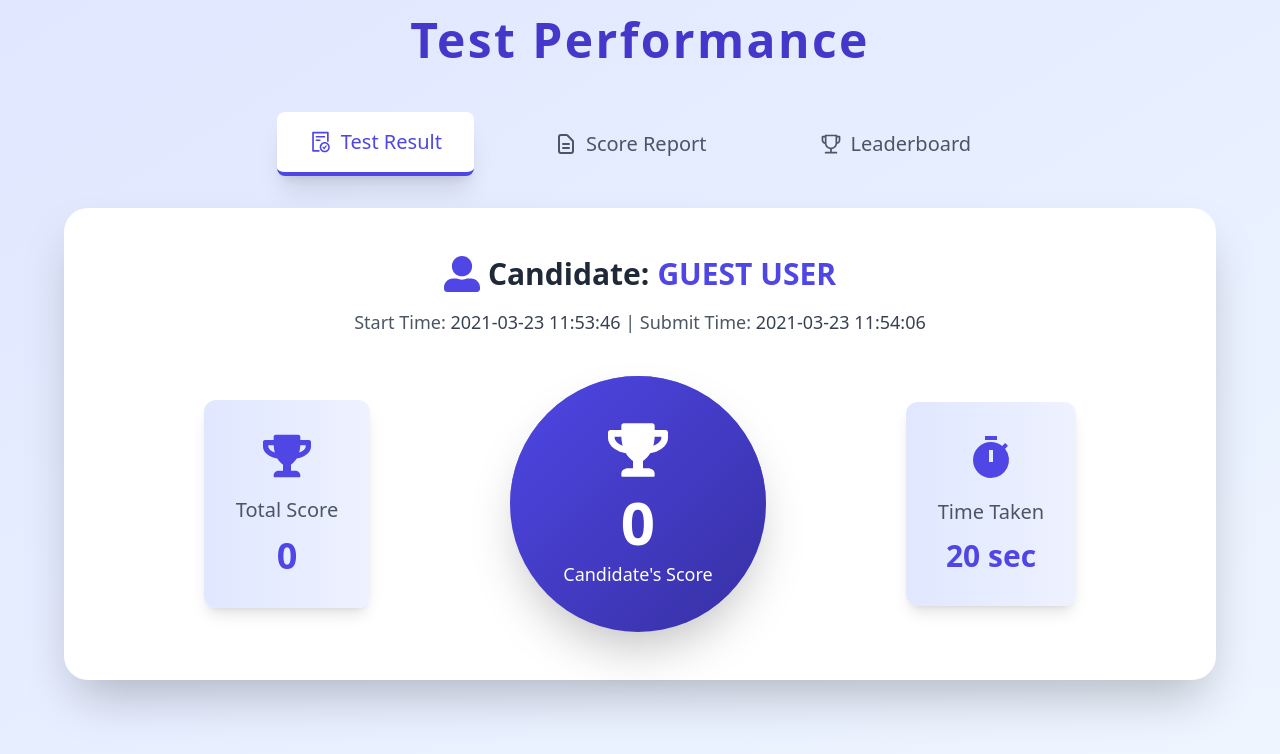
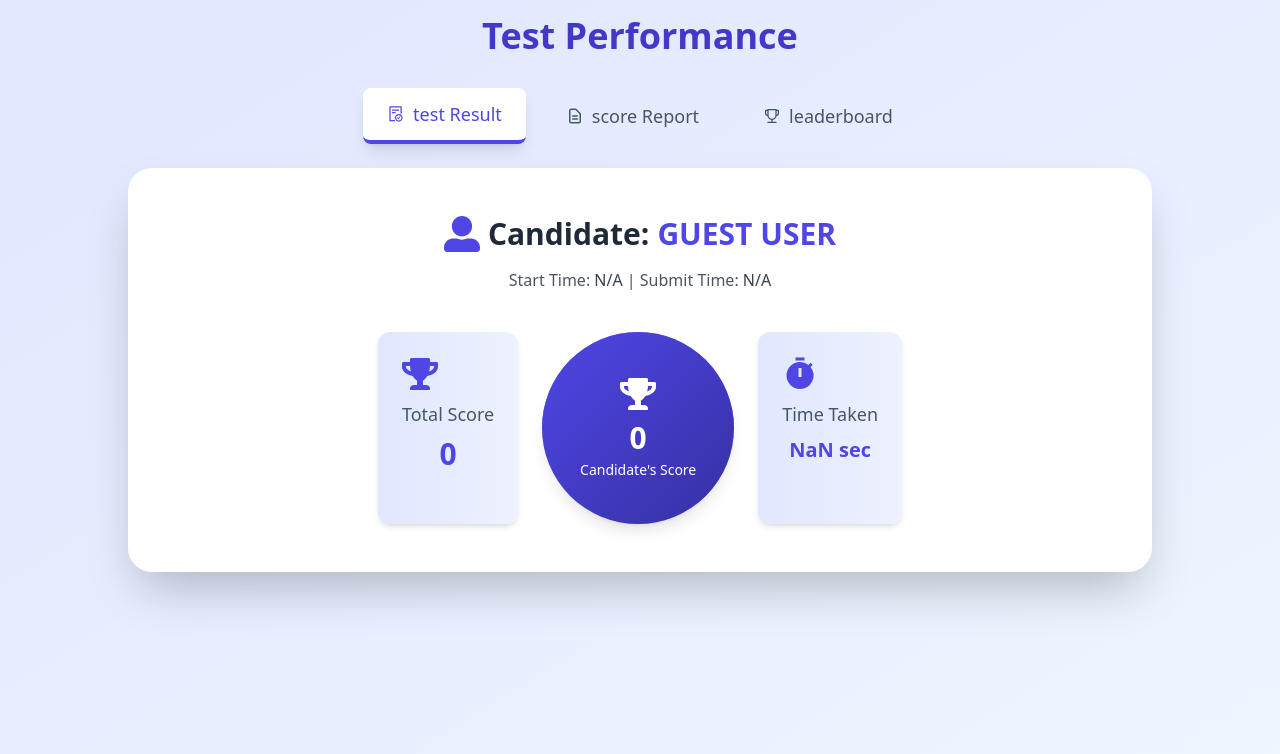
Before and after one commit to sarthak2685/mock-test-management, a React (Create React App) app in the folder frontend/: page /analysis in a window 1280 px wide. Shown: the top 754 px of the page. Built offline with nearby package versions, Linux system fonts and the light colour scheme; what react-mathquill would draw is missing.

Commit message:
free mock
update

```diff
--- a/frontend/src/components/Home/FreeMock/Analysis.jsx
+++ b/frontend/src/components/Home/FreeMock/Analysis.jsx
@@ -1,74 +1,77 @@
-import React, { useState,useEffect } from "react";
+import React, { useState, useEffect } from "react";
 import { FaTrophy, FaUserAlt } from "react-icons/fa";
 import { MdTimer } from "react-icons/md";
 import { HiOutlineDocumentText } from "react-icons/hi";
 import { AiOutlineFileDone, AiOutlineTrophy } from "react-icons/ai";
 
-
 const Analysis = () => {
   const [activeTab, setActiveTab] = useState("testResult");
   const [correctAnswers, setCorrectAnswers] = useState(null);
   const [wrongAnswers, setWrongAnswers] = useState(null);
+  const [analysisData, setAnalysisData] = useState(null);
 
-    // Use useEffect to load data from localStorage when the component mounts
   useEffect(() => {
     const storedCorrectAnswers = localStorage.getItem("correctAnswers");
     const storedWrongAnswers = localStorage.getItem("wrongAnswers");
-      const storedTotalQuestion = localStorage.getItem("totalQuestion");
-      // Log the values to the console
-  console.log("Stored Correct Answers:", storedCorrectAnswers);
-  console.log("Stored Wrong Answers:", storedWrongAnswers);
-  console.log("Stored Total Question:", storedTotalQuestion);
 
-      // Set the values into state
     if (storedCorrectAnswers !== null && storedWrongAnswers !== null) {
-        setCorrectAnswers(Number(storedCorrectAnswers)); // Ensure the value is a number
-        setWrongAnswers(Number(storedWrongAnswers)); // Ensure the value is a number
+      setCorrectAnswers(Number(storedCorrectAnswers));
+      setWrongAnswers(Number(storedWrongAnswers));
     }
   }, []);
 
-    console.log("Correct Answers:", correctAnswers);
-  console.log("Wrong Answers:", wrongAnswers);
-    const totalScore = (correctAnswers + wrongAnswers) * 4 ;
-const CandidateScore = (correctAnswers * 4 )-(wrongAnswers);
+  const startTime = localStorage.getItem("start_time") || "N/A";
+  const endTime = localStorage.getItem("end_time") || "N/A";
+
+  const totalScore = (correctAnswers + wrongAnswers) * 4;
+  const CandidateScore = correctAnswers * 4 - wrongAnswers;
+  const parseDate = (str) => {
+    const formattedStr = str
+      .replace("_", " ")
+      .replace(
+        /(\d{2})-(\d{2})-(\d{4}) (\d{2}):(\d{2}):(\d{2})/,
+        "$3-$2-$1T$4:$5:$6"
+      );
+    return new Date(formattedStr);
+  };
+  // Convert the start and end times to Date objects
+  const startDate = parseDate(startTime);
+  const endDate = parseDate(endTime);
+  // Calculate the difference in milliseconds and convert to seconds
+  const diffInSeconds = Math.floor((endDate - startDate) / 1000);
+  const averageMarksData = analysisData?.average_marks_by_subject || [];
 
   const renderContent = () => {
     switch (activeTab) {
       case "testResult":
         return (
-          <div className="bg-white p-8 sm:p-12 rounded-3xl shadow-2xl transition-all duration-500 transform hover:scale-105">
-            <div className="text-center mb-10">
-              <h3 className="text-2xl sm:text-3xl font-semibold text-gray-800 flex items-center justify-center mb-4">
-                <FaUserAlt className="text-indigo-600 text-3xl sm:text-4xl mr-2" />
+          <div className="bg-white p-4 md:p-8 lg:p-12 rounded-3xl shadow-2xl transition-all duration-500 transform hover:scale-105">
+            <div className="text-center mb-6 md:mb-8 lg:mb-10">
+              <h3 className="text-lg md:text-2xl lg:text-3xl font-semibold text-gray-800 flex items-center justify-center mb-2 md:mb-3 lg:mb-4">
+                <FaUserAlt className="text-indigo-600 text-2xl md:text-3xl lg:text-4xl mr-2" />
                 Candidate:{" "}
-                <span className="text-indigo-600 ml-2 font-bold">GUEST USER</span>
+                <span className="text-indigo-600 ml-2 font-bold">
+                  GUEST USER
+                </span>
               </h3>
-              <p className="text-gray-600 text-base sm:text-lg">
+              <p className="text-gray-600 text-sm sm:text-base">
                 Start Time:{" "}
-                <span className="font-medium text-gray-700">
-                  2021-03-23 11:53:46
-                </span>{" "}
-                | Submit Time:{" "}
-                <span className="font-medium text-gray-700">
-                  2021-03-23 11:54:06
-                </span>
+                <span className="font-medium text-gray-700">{startTime}</span> |
+                Submit Time:{" "}
+                <span className="font-medium text-gray-700">{endTime}</span>
               </p>
             </div>
-            <div className="flex justify-evenly items-center space-x-8 sm:space-x-12">
-              <div className="text-center p-6 sm:p-8 bg-gradient-to-r from-indigo-100 to-indigo-50 rounded-xl shadow-lg transform hover:scale-105 transition-all duration-500">
-                <FaTrophy className="text-indigo-600 text-4xl sm:text-5xl mx-auto mb-4" />
-                <p className="text-lg sm:text-xl text-gray-600 mb-3 font-medium">
+            <div className="flex flex-wrap justify-center gap-6">
+              <div className="text-center p-4 sm:p-6 bg-gradient-to-r from-indigo-100 to-indigo-50 rounded-xl shadow-md transform hover:scale-105 transition-all duration-500">
+                <FaTrophy className="text-indigo-600 text-3xl sm:text-4xl mb-2" />
+                <p className="text-sm sm:text-lg font-medium text-gray-600 mb-2">
                   Total Score
                 </p>
-                <p className="text-3xl sm:text-4xl font-bold text-indigo-600">
+                <p className="text-2xl sm:text-3xl font-bold text-indigo-600">
                   {totalScore}
                 </p>
-
-
-
-
               </div>
-              <div className="relative w-48 sm:w-64 h-48 sm:h-64">
+              <div className="relative w-28 h-28 sm:w-36 sm:h-36 md:w-48 md:h-48">
                 <div className="absolute w-full h-full rounded-full border-8 border-indigo-200"></div>
                 <div
                   className="absolute w-full h-full rounded-full border-8 border-indigo-500 animate-pulse"
@@ -76,46 +79,32 @@ const CandidateScore = (correctAnswers * 4 )-(wrongAnswers);
                     clipPath: "polygon(50% 0%, 100% 0, 100% 50%, 0% 50%, 0 0%)",
                   }}
                 ></div>
-                <div className="absolute top-0 left-0 w-full h-full flex flex-col justify-center items-center bg-gradient-to-br from-indigo-600 to-indigo-800 text-white rounded-full shadow-2xl transform hover:scale-110 transition-all">
-                  <FaTrophy className="text-white text-5xl sm:text-6xl mb-3" />
-                  <p className="text-4xl sm:text-6xl font-extrabold">{CandidateScore}</p>
-                  <p className="text-sm sm:text-lg mt-2 font-medium">
+                <div className="absolute top-0 left-0 w-full h-full flex flex-col justify-center items-center bg-gradient-to-br from-indigo-600 to-indigo-800 text-white rounded-full shadow-lg transform hover:scale-110 transition-all">
+                  <FaTrophy className="text-white text-3xl sm:text-4xl mb-2" />
+                  <p className="text-2xl sm:text-3xl font-extrabold">
+                    {CandidateScore}
+                  </p>
+                  <p className="text-xs sm:text-sm mt-1 font-medium">
                     Candidate's Score
                   </p>
                 </div>
-
-
-
               </div>
-              <div className="text-center p-6 sm:p-8 bg-gradient-to-r from-indigo-100 to-indigo-50 rounded-xl shadow-lg transform hover:scale-105 transition-all duration-500">
-                <MdTimer className="text-indigo-600 text-4xl sm:text-5xl mx-auto mb-4" />
-                <p className="text-lg sm:text-xl text-gray-600 mb-3 font-medium">
+              <div className="text-center p-4 sm:p-6 bg-gradient-to-r from-indigo-100 to-indigo-50 rounded-xl shadow-md transform hover:scale-105 transition-all duration-500">
+                <MdTimer className="text-indigo-600 text-3xl sm:text-4xl mb-2" />
+                <p className="text-sm sm:text-lg font-medium text-gray-600 mb-2">
                   Time Taken
                 </p>
-                <p className="text-2xl sm:text-3xl font-bold text-indigo-600">
-                  20 sec
+                <p className="text-lg sm:text-xl font-bold text-indigo-600">
+                  {diffInSeconds} sec
                 </p>
               </div>
             </div>
-
-
-
-
-
-
-
-
-
-
-
-
-
           </div>
         );
       case "scoreReport":
         return (
-          <div className="bg-white p-8 sm:p-12 rounded-3xl shadow-2xl transition-all duration-500 transform hover:scale-105">
-            <h3 className="text-2xl sm:text-3xl font-semibold text-gray-800">
+          <div className="bg-white p-6 sm:p-8 rounded-3xl shadow-lg">
+            <h3 className="text-xl sm:text-2xl font-semibold text-gray-800">
               Score Report
             </h3>
             <p className="text-gray-600 mt-4">
@@ -126,8 +115,8 @@ const CandidateScore = (correctAnswers * 4 )-(wrongAnswers);
         );
       case "leaderboard":
         return (
-          <div className="bg-white p-8 sm:p-12 rounded-3xl shadow-2xl transition-all duration-500 transform hover:scale-105">
-            <h3 className="text-2xl sm:text-3xl font-semibold text-gray-800">
+          <div className="bg-white p-6 sm:p-8 rounded-3xl shadow-lg">
+            <h3 className="text-xl sm:text-2xl font-semibold text-gray-800">
               Leaderboard
             </h3>
             <p className="text-gray-600 mt-4">
@@ -143,127 +132,38 @@ const CandidateScore = (correctAnswers * 4 )-(wrongAnswers);
 
   return (
     <div className="w-full min-h-screen bg-gradient-to-tl from-blue-50 to-indigo-100 p-4">
-      <div className="w-full max-w-7xl mx-auto text-center font-sans text-gray-800 p-12">
-        <h2 className="text-4xl sm:text-5xl font-extrabold text-indigo-700 mb-12 -mt-12 tracking-wider">
+      <div className="max-w-screen-lg mx-auto text-center">
+        <h2 className="text-3xl sm:text-4xl font-extrabold text-indigo-700 mb-8">
           Test Performance
         </h2>
-        <div className="flex justify-center space-x-6 sm:space-x-12 mb-8">
+        <div className="flex justify-center flex-wrap gap-4 mb-6">
+          {["testResult", "scoreReport", "leaderboard"].map((tab) => (
             <span
-            onClick={() => setActiveTab("testResult")}
-            className={`px-6 sm:px-8 py-4 cursor-pointer text-lg sm:text-xl font-medium flex items-center transition-all duration-500 transform hover:scale-105 rounded-lg hover:bg-indigo-50 ${
-              activeTab === "testResult"
-                ? "text-indigo-600 border-b-4 border-indigo-600 bg-white shadow-xl"
+              key={tab}
+              onClick={() => setActiveTab(tab)}
+              className={`px-4 py-2 sm:px-6 sm:py-3 cursor-pointer text-sm sm:text-lg font-medium flex items-center transition-all duration-300 transform rounded-lg ${
+                activeTab === tab
+                  ? "text-indigo-600 border-b-4 border-indigo-600 bg-white shadow-lg"
                   : "text-gray-600 hover:text-indigo-600"
               }`}
             >
-            <AiOutlineFileDone className="mr-2 text-xl sm:text-2xl" /> Test
-            Result
+              {tab === "testResult" && (
+                <AiOutlineFileDone className="mr-2 text-lg" />
+              )}
+              {tab === "scoreReport" && (
+                <HiOutlineDocumentText className="mr-2 text-lg" />
+              )}
+              {tab === "leaderboard" && (
+                <AiOutlineTrophy className="mr-2 text-lg" />
+              )}
+              {tab.replace(/([A-Z])/g, " $1")}
             </span>
-          <span
-            onClick={() => setActiveTab("scoreReport")}
-            className={`px-6 sm:px-8 py-4 cursor-pointer text-lg sm:text-xl font-medium flex items-center transition-all duration-500 transform hover:scale-105 rounded-lg hover:bg-indigo-50 ${
-              activeTab === "scoreReport"
-                ? "text-indigo-600 border-b-4 border-indigo-600 bg-white shadow-xl"
-                : "text-gray-600 hover:text-indigo-600"
-            }`}
-          >
-            <HiOutlineDocumentText className="mr-2 text-xl sm:text-2xl" /> Score
-            Report
-          </span>
-          <span
-            onClick={() => setActiveTab("leaderboard")}
-            className={`px-6 sm:px-8 py-4 cursor-pointer text-lg sm:text-xl font-medium flex items-center transition-all duration-500 transform hover:scale-105 rounded-lg hover:bg-indigo-50 ${
-              activeTab === "leaderboard"
-                ? "text-indigo-600 border-b-4 border-indigo-600 bg-white shadow-xl"
-                : "text-gray-600 hover:text-indigo-600"
-            }`}
-          >
-            <AiOutlineTrophy className="mr-2 text-xl sm:text-2xl" /> Leaderboard
-          </span>
+          ))}
         </div>
         {renderContent()}
       </div>
     </div>
   );
-
-
-
-
-
-
-
-
-
-
-
-
-
-
-
-
-
-
-
-
-
-
-
-
-
-
-
-
-
-
-
-
-
-
-
-
-
-
-
-
-
-
-
-
-
-
-
-
-
-
-
-
-
-
-
-
-
-
-
-
-
-
-
-
-
-
-
-
-
-
-
-
-
-
-
-
-
-
 };
 
-
-export default Analysis
+export default Analysis;
--- a/frontend/src/components/Home/FreeMock/SectionNavigation.jsx
+++ b/frontend/src/components/Home/FreeMock/SectionNavigation.jsx
@@ -254,7 +254,6 @@ const InstructionsModal = ({ isVisible, onClose }) => {
   );
 };
 
-
 const SectionNavigation = ({
   questions,
   selectedQuestionIndex,
@@ -378,7 +377,7 @@ const SectionNavigation = ({
         onClick={() => {
           if (window.confirm("Are you sure you want to submit the test?")) {
             handleSubmit(); // Call the score calculation logic
-      onSubmit();     // Trigger the submission process
+            // onSubmit();     // Trigger the submission process
             window.location.href = "/analysis"; // Uncomment if redirecting to analysis page
           }
         }}
@@ -386,9 +385,8 @@ const SectionNavigation = ({
       >
         Submit Test
       </button>
-
     </div>
   );
 };
 
-export default SectionNavigation
+export default SectionNavigation;
```
Also changed, not shown: frontend/src/components/Home/FreeMock/ExamDesktop.jsx (+19 -6 lines), frontend/src/components/Home/FreeMock/ExamMobile.jsx (+39 -58 lines). Lines whose indentation alone changed are shown as unchanged.
